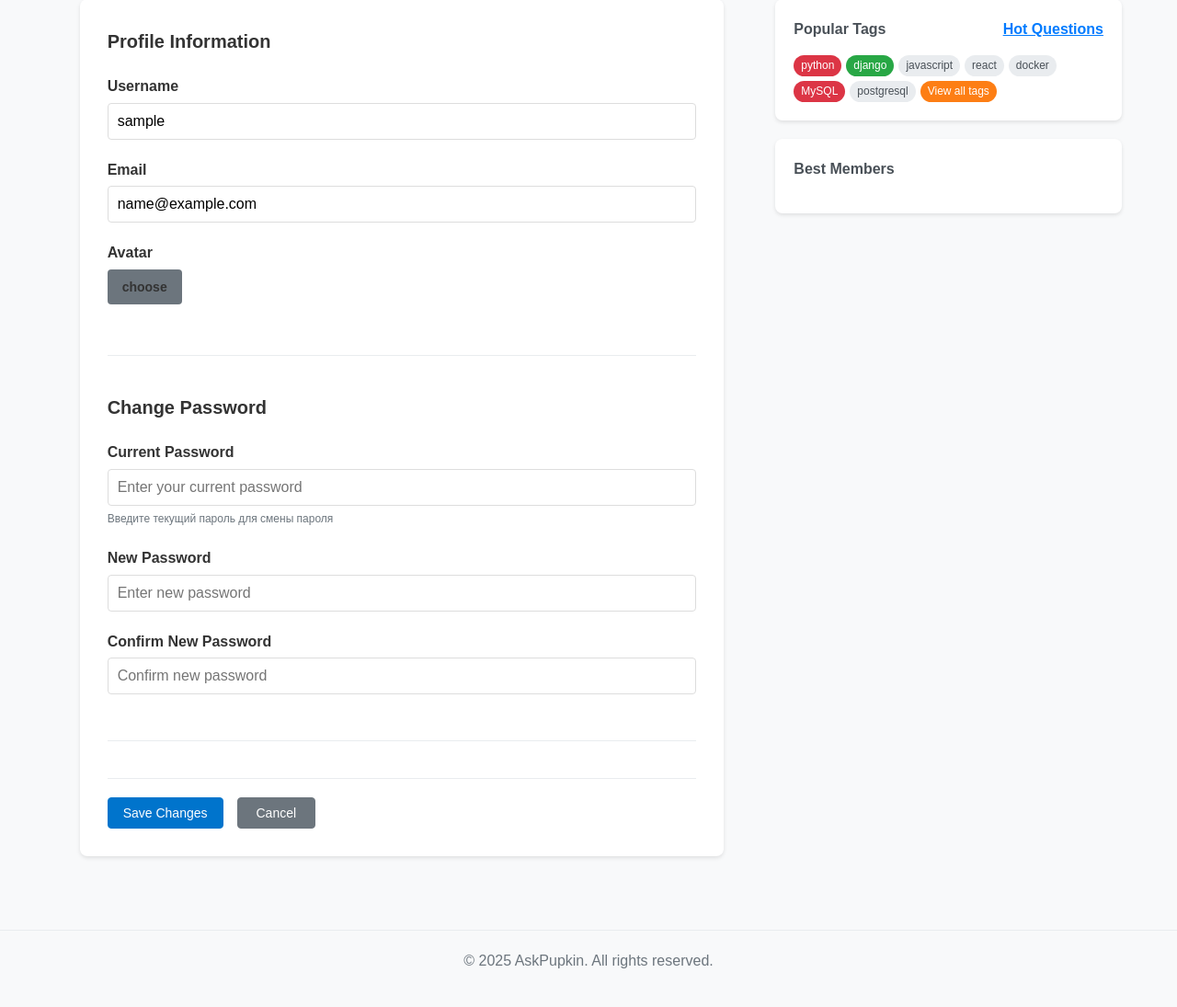
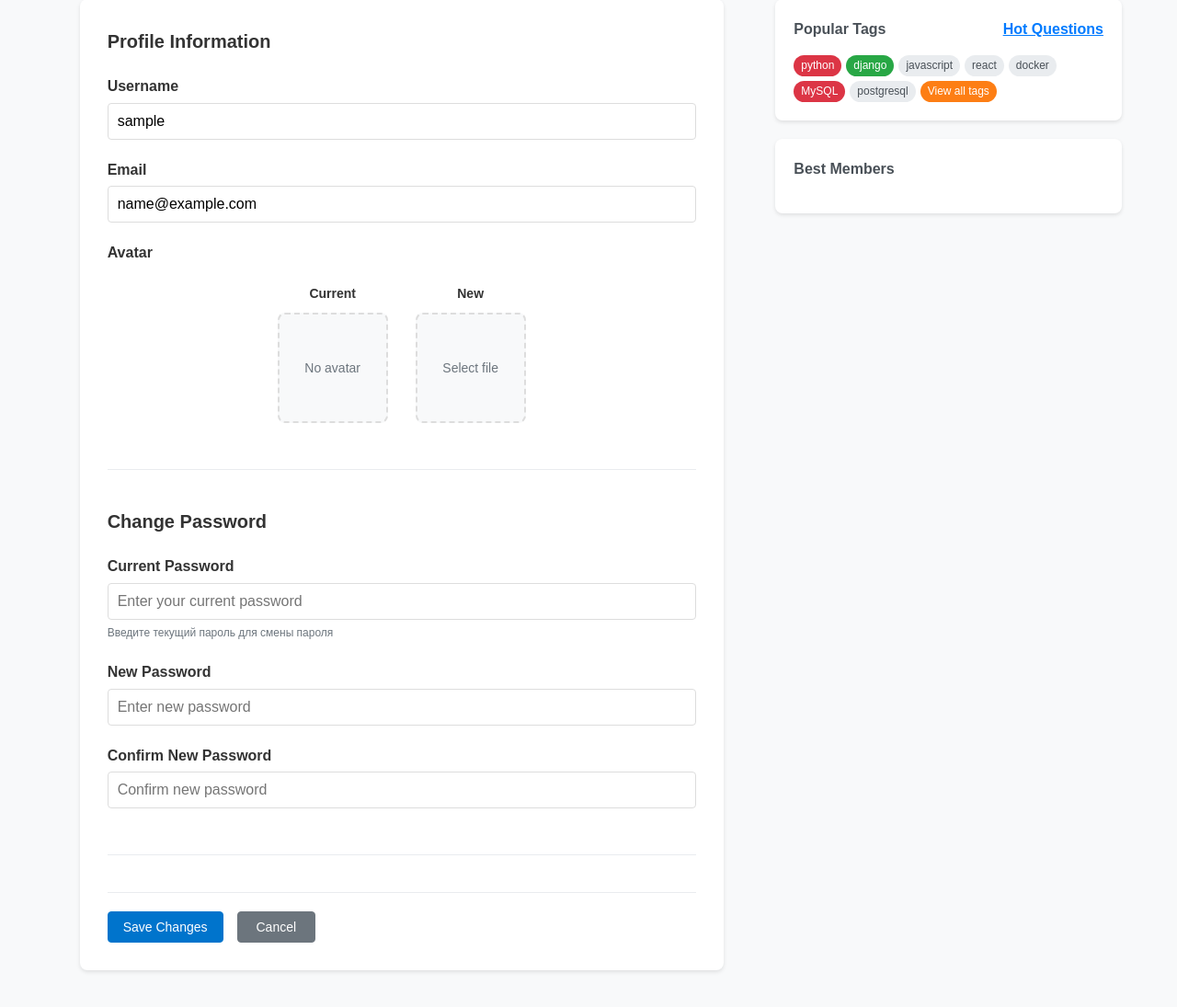
Before and after one commit to khosta77/web-technologies, a Django app: page /settings/ in a window 1280 px wide. Shown: the part 92-1187 px from the top of the page at 92% size. Before the commit the page ends 1145 px from the top, so only its background shows below. Run offline with Django 5.2, Linux system fonts and the light colour scheme; the visitor is signed in with stand-in values (Sample User, id 1); data comes from the database, SQL or seed files in the repository; data that the repository does not hold is empty.

Commit message:
Добавил возможность смены автарки

```diff
--- a/project/app/views.py
+++ b/project/app/views.py
@@ -257,9 +257,12 @@ def ask(request: HttpRequest) -> HttpResponse:
 def settings(request: HttpRequest) -> HttpResponse:
     """Страница настроек профиля"""
     if request.method == "POST":
+        has_avatar_file = "avatar" in request.FILES
+
         form = EditProfileForm(
             request.POST, request.FILES, instance=request.user, user=request.user
         )
+
         if form.is_valid():
             # Сохраняем изменения username и email через форму
             user = form.save(commit=False)
@@ -268,15 +271,44 @@ def settings(request: HttpRequest) -> HttpResponse:
             if new_password:
                 user.set_password(new_password)
             user.save()
+
             # Обновляем аватар, если загружен
+            # Проверяем как через cleaned_data, так и через request.FILES
             avatar = form.cleaned_data.get("avatar")
+            if not avatar and has_avatar_file:
+                # Если файл есть в request.FILES, но не в cleaned_data, берем из request.FILES
+                avatar = request.FILES.get("avatar")
+
             if avatar:
-                profile = user.profile
-                avatar_file = get_or_create_avatar_file(avatar)
-                profile.avatar = avatar_file
-                profile.save(update_fields=["avatar"])
-            messages.success(request, "Профиль успешно обновлён")
+                # Получаем или создаем профиль
+                profile, created = Profile.objects.get_or_create(
+                    user=user,
+                    defaults={"rating": 0}
+                )
+                try:
+                    avatar_file = get_or_create_avatar_file(avatar)
+                    profile.avatar = avatar_file
+                    profile.save(update_fields=["avatar"])
+                except Exception as e:
+                    import traceback
+                    error_msg = f"Ошибка при загрузке аватара: {str(e)}"
+                    messages.error(request, error_msg)
+                    # Логируем полную ошибку для отладки
+                    print(f"Avatar upload error: {traceback.format_exc()}")
+            else:
+                if has_avatar_file:
+                    messages.warning(request, "Файл был выбран, но не был обработан. Попробуйте еще раз.")
+                else:
+                    messages.success(request, "Профиль успешно обновлён")
             return redirect("settings")
+        else:
+            # Если форма не валидна, показываем ошибки
+            for field, errors in form.errors.items():
+                for error in errors:
+                    messages.error(request, f"{field}: {error}")
+            # Также проверяем, есть ли файл в request.FILES, даже если форма не валидна
+            if has_avatar_file:
+                messages.warning(request, "Файл был выбран, но форма не прошла валидацию. Проверьте другие поля и попробуйте снова.")
     else:
         form = EditProfileForm(instance=request.user, user=request.user)
 
--- a/project/static/css/pages.css
+++ b/project/static/css/pages.css
@@ -520,9 +520,41 @@
     margin-bottom: 20px;
 }
 
-.avatar-preview {
-    width: 100px;
-    height: 100px;
+.avatar-preview-container {
+    display: flex;
+    justify-content: center;
+    align-items: flex-start;
+    gap: 30px;
+    margin: 20px 0;
+    flex-wrap: wrap;
+}
+
+.avatar-preview-item {
+    display: flex;
+    flex-direction: column;
+    align-items: center;
+    gap: 10px;
+}
+
+.avatar-label {
+    margin: 0;
+    font-weight: bold;
+    color: #333;
+    font-size: 14px;
+}
+
+.avatar-preview-img {
+    width: 120px;
+    height: 120px;
+    object-fit: cover;
+    border-radius: 8px;
+    border: 2px solid #ddd;
+    display: block;
+}
+
+.avatar-preview-placeholder {
+    width: 120px;
+    height: 120px;
     border: 2px dashed #ddd;
     border-radius: 8px;
     display: flex;
@@ -530,13 +562,52 @@
     justify-content: center;
     color: #6c757d;
     font-size: 14px;
+    background-color: #f8f9fa;
 }
 
-.avatar-preview img {
+.avatar-placeholder {
+    width: 120px;
+    height: 120px;
+    border: 2px dashed #ddd;
+    border-radius: 8px;
+    display: flex;
+    align-items: center;
+    justify-content: center;
+    color: #6c757d;
+    font-size: 14px;
+    background-color: #f8f9fa;
+}
+
+#new-avatar-preview {
+    width: 120px;
+    height: 120px;
+    border: 2px dashed #ddd;
+    border-radius: 8px;
+    display: flex;
+    align-items: center;
+    justify-content: center;
+    color: #6c757d;
+    font-size: 14px;
+    background-color: #f8f9fa;
+    overflow: hidden;
+}
+
+#new-avatar-preview img {
     width: 100%;
     height: 100%;
     object-fit: cover;
     border-radius: 6px;
+}
+
+.clickable-avatar-preview {
+    cursor: pointer;
+    transition: all 0.3s ease;
+}
+
+.clickable-avatar-preview:hover {
+    border-color: #007bff;
+    background-color: #e7f3ff;
+    color: #007bff;
 }
 
 .file-input-wrapper {
--- a/project/static/js/dropdown.js
+++ b/project/static/js/dropdown.js
@@ -29,12 +29,9 @@ document.addEventListener('DOMContentLoaded', function() {
         }
 
         userDropdown.addEventListener('mouseenter', showDropdown);
-
         userDropdown.addEventListener('mouseleave', hideDropdown);
-
         dropdownMenu.addEventListener('mouseenter', cancelHide);
         dropdownMenu.addEventListener('mouseenter', showDropdown);
-
         dropdownMenu.addEventListener('mouseleave', hideDropdown);
 
         const avatarLink = document.querySelector('.avatar-link');
--- /dev/null
+++ b/project/static/js/settings.js
@@ -0,0 +1,63 @@
+/**
+ * Обработка формы настроек профиля
+ */
+document.addEventListener('DOMContentLoaded', function() {
+    const fileInput = document.querySelector('input[type="file"][name="avatar"]');
+    const newAvatarPreview = document.getElementById('new-avatar-preview');
+
+    if (fileInput && newAvatarPreview) {
+        // Делаем блок превью кликабельным
+        newAvatarPreview.addEventListener('click', function() {
+            fileInput.click();
+        });
+
+        // Обработка выбора файла
+        fileInput.addEventListener('change', function(e) {
+            if (this.files && this.files.length > 0) {
+                const file = this.files[0];
+
+                // Проверяем, что это изображение
+                if (file.type.startsWith('image/')) {
+                    const reader = new FileReader();
+
+                    reader.onload = function(e) {
+                        // Создаем изображение для превью
+                        const img = document.createElement('img');
+                        img.src = e.target.result;
+                        img.className = 'avatar-preview-img';
+                        img.alt = 'New avatar preview';
+
+                        // Очищаем контейнер и добавляем изображение
+                        newAvatarPreview.innerHTML = '';
+                        newAvatarPreview.appendChild(img);
+                        newAvatarPreview.classList.remove('avatar-preview-placeholder', 'clickable-avatar-preview');
+                    };
+
+                    reader.readAsDataURL(file);
+                } else {
+                    alert('Пожалуйста, выберите файл изображения');
+                    this.value = '';
+                    newAvatarPreview.innerHTML = '<span>Select file</span>';
+                    newAvatarPreview.classList.add('avatar-preview-placeholder', 'clickable-avatar-preview');
+                }
+            } else {
+                // Если файл не выбран, возвращаем к исходному состоянию
+                newAvatarPreview.innerHTML = '<span>Select file</span>';
+                newAvatarPreview.classList.add('avatar-preview-placeholder', 'clickable-avatar-preview');
+            }
+        });
+    }
+
+    // Проверка перед отправкой формы
+    const form = document.querySelector('.settings-form');
+    if (form) {
+        form.addEventListener('submit', function(e) {
+            const fileInput = this.querySelector('input[type="file"][name="avatar"]');
+            if (fileInput && fileInput.files && fileInput.files.length > 0) {
+                console.log('Файл выбран:', fileInput.files[0].name);
+            } else {
+                console.log('Файл не выбран');
+            }
+        });
+    }
+});
--- a/project/templates/settings.html
+++ b/project/templates/settings.html
@@ -10,6 +10,14 @@
     <div class="error-messages">
         {% for message in messages %}
         <div class="alert alert-{{ message.tags }}">{{ message }}</div>
+        {% endfor %}
+    </div>
+    {% endif %}
+
+    {% if form.non_field_errors %}
+    <div class="error-messages">
+        {% for error in form.non_field_errors %}
+        <div class="alert alert-error">{{ error }}</div>
         {% endfor %}
     </div>
     {% endif %}
@@ -38,16 +46,26 @@
 
             <div class="form-group">
                 <label for="{{ form.avatar.id_for_label }}">{{ form.avatar.label }}</label>
-                {% if user.profile and user.profile.avatar %}
-                <div class="current-avatar">
-                    <img src="{{ user.profile.avatar.file.url }}" alt="Current avatar" style="max-width: 100px; max-height: 100px;">
-                    <p>Current avatar</p>
+                <div class="avatar-preview-container">
+                    <div class="avatar-preview-item">
+                        <p class="avatar-label">Current</p>
+                        {% if user.profile and user.profile.avatar %}
+                        <img src="{{ user.profile.avatar.file.url }}?v={{ user.profile.avatar.id }}" alt="Current avatar" class="avatar-preview-img">
+                        {% else %}
+                        <div class="avatar-placeholder">
+                            <span>No avatar</span>
+                        </div>
+                        {% endif %}
+                    </div>
+                    <div class="avatar-preview-item">
+                        <p class="avatar-label">New</p>
+                        <div id="new-avatar-preview" class="avatar-preview-placeholder clickable-avatar-preview">
+                            <span>Select file</span>
+                        </div>
+                    </div>
                 </div>
-                {% endif %}
-                <div class="file-input-wrapper">
+                <div class="file-input-wrapper" style="display: none;">
                     {{ form.avatar }}
-                    <label for="{{ form.avatar.id_for_label }}" class="file-input-label">choose</label>
-                    <span class="file-path"></span>
                 </div>
                 {% if form.avatar.errors %}
                 <div class="error-message">{{ form.avatar.errors }}</div>
@@ -91,6 +109,8 @@
             <button type="button" class="btn btn-secondary" onclick="window.location.reload()">Cancel</button>
         </div>
     </form>
+
+    <script src="{% static 'js/settings.js' %}"></script>
 
     {% if user_questions or user_answers %}
     <div class="user-activity">
```
